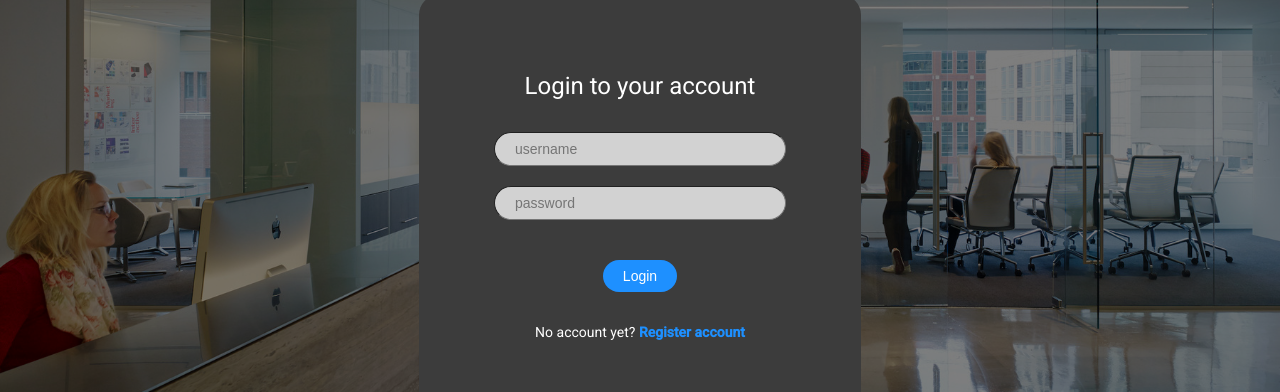
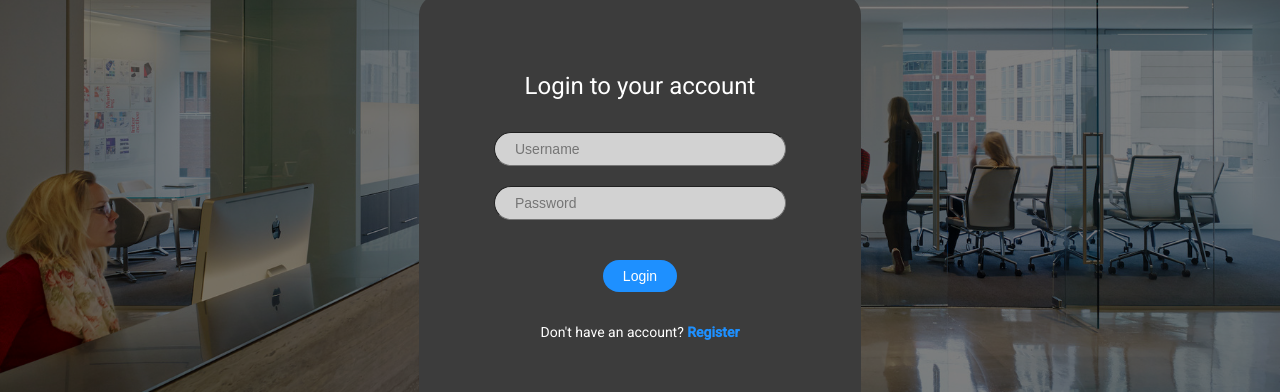
Before and after one commit to krnlk/angular-ripple-hot-seat, an Angular app: page /login in a window 1280 px wide. Shown: the part 319-711 px from the top of the page. Built offline with nearby package versions, Linux system fonts and the light colour scheme.

Commit message:
Revert "Merge branch 'master' of https://github.com/krnlk/jakakolwiek-nazwa"
This reverts commit 2d9e3bccec33b26f8de4a01b3395ec8af89379d8, reversing
changes made to 5506bdde9790c18b45fe3287f5c9487a9678443c.

```diff
--- a/src/app/app.component.css
+++ b/src/app/app.component.css
@@ -52,7 +52,7 @@ p {
     bottom:0px;
     background-color:black;
     width:100%;
-    margin: auto;
+    margin: 0, auto;
 }
 
 .footer_container {
--- a/src/app/components/home/home.component.html
+++ b/src/app/components/home/home.component.html
@@ -1,4 +1,5 @@
 <!-- The routed views render in the <router-outlet>-->
+
     <h1 class="text_box1">
         <h2 class="title">
             Lorem ipsum dolor sit amet, consectetur adipiscing elit.
@@ -17,14 +18,3 @@
         Duis sed bibendum enim, nec finibus leo. Nam tellus magna, tempus at neque nec, eleifend imperdiet mauris. Praesent auctor tempor libero vitae pulvinar.
         Nunc egestas ac leo quis vehicula.
     </h1>
-
-    <button (click)="openMyDialog()">Open My Dialog</button>
-
-    <dialog id="myDialog">
-      <p>Hello, world!</p>
-      <input type="text" name="username" id="whatever" placeholder="Write something...">
-      <br>
-      <button>Useless button</button>
-      <br>
-      <button (click)="closeMyDialog()">Close My Dialog</button>
-    </dialog>
--- a/src/app/components/home/home.component.ts
+++ b/src/app/components/home/home.component.ts
@@ -5,7 +5,6 @@ import { Component, OnInit } from '@angular/core';
   templateUrl: './home.component.html',
   styleUrls: ['./home.component.css']
 })
-
 export class HomeComponent implements OnInit {
 
   constructor() { }
@@ -13,13 +12,4 @@ export class HomeComponent implements OnInit {
   ngOnInit(): void {
   }
 
-  openMyDialog() {
-    let myDialog:any = <any>document.getElementById("myDialog");
-    myDialog.showModal();
-  }
-
-  closeMyDialog() {
-    let myDialog:any = <any>document.getElementById("myDialog");
-    myDialog.close();
-  }
 }
--- a/src/app/components/login/login.component.css
+++ b/src/app/components/login/login.component.css
@@ -1,23 +1,21 @@
-.text_box{
+.text_box2{
   color: white;
   margin-bottom: 30px;
   text-align: center;
 }
-
-.login_box{
+.register_box{
   background-color: rgba(60,60,60,1.0);
   margin: 250px 0px;
   border-radius: 20px;
 }
 
-.login{
+.register{
   background-color: rgba(0,0,0,.5);
   justify-content: center;
   display: flex;
 }
 
-
-.login_input{
+.register_input{
   background-color: rgba(210,210,210,1.0);
   border-radius: 20px;
   font-size: 14px;
@@ -29,7 +27,7 @@
   min-width: 250px;
 }
 
-#login_btn{
+#register_btn{
   color: white;
   background-color: dodgerblue;
   font-size: 14px;
@@ -41,12 +39,12 @@
   margin: 20px auto 20px auto;
 }
 
-#login_btn:hover{
+#register_btn:hover{
   color: gold;
   border-color: gold;
 }
 
-.login_mar{
+.register_mar{
   margin: 75px 75px;
 }
 
--- a/src/app/components/login/login.component.html
+++ b/src/app/components/login/login.component.html
@@ -1,20 +1,43 @@
-<div class="login">
-  <div class="login_box">
-    <div class="login_mar">
-      <h1 class="text_box">Login to your account</h1>
-      <input class="login_input" type="text" name="username" [(ngModel)]="username" id="email" placeholder="username">
+<div class="register">
+  <div class="register_box">
+    <div class="register_mar">
+      <h1 class="text_box2">Login to your account</h1>
+      <input class="register_input" name="username" [(ngModel)]="username" id="email" placeholder="Username">
       <br>
-      <input class="login_input" type="password" name="password" [(ngModel)]="password" id="password" placeholder="password">
+      <input class="password" class="register_input" [(ngModel)]="password" id="password" placeholder="Password">
       <br>
-      <input id="login_btn" type="submit" name="Login" value="Login" (click)="doLogin()">
+      <button id="register_btn" (click)="doLogin()"> Login </button>
       <div id="text">
-        <a>No account yet? </a>
-        <b id="link" routerLink="../register" routerLinkActive="active">Register account</b>
+        <a>Don't have an account? </a>
+        <b id="link" routerLink="../register" routerLinkActive="active">Register</b>
       </div>
     </div>
   </div>
 </div>
 
+<!--
+  <div class="register">
+  <div class="register_box">
+    <div class="register_mar">
+      <h1 class="text_box2">Register account</h1>
+      <input class="register_input" placeholder="Username">
+      <br>
+      <input class="register_input" placeholder="E-mail address">
+      <br>
+      <input type="password" class="register_input" placeholder="Password">
+      <br>
+      <input type="password" class="register_input" placeholder="Confirm password">
+      <br>
+      <button id="register_btn">Register account</button>
+      <div id="text">
+        <a>Already have an account? </a>
+        <b id="link" routerLink="../login" routerLinkActive="active">Log in</b>
+      </div>
+    </div>
+  </div>
+</div>
+
+-->
 
 <!--
   <div class="background-wrap">
--- a/src/app/components/register/register.component.html
+++ b/src/app/components/register/register.component.html
@@ -13,7 +13,7 @@
       <button id="register_btn">Register account</button>
       <div id="text">
         <a>Already have an account? </a>
-        <b id="link" routerLink="../login" routerLinkActive="active">Login</b>
+        <b id="link" routerLink="../login" routerLinkActive="active">Log in</b>
       </div>
     </div>
   </div>
```
Also changed, not shown: 1 other file (tests, documents, lock files or other folders).
